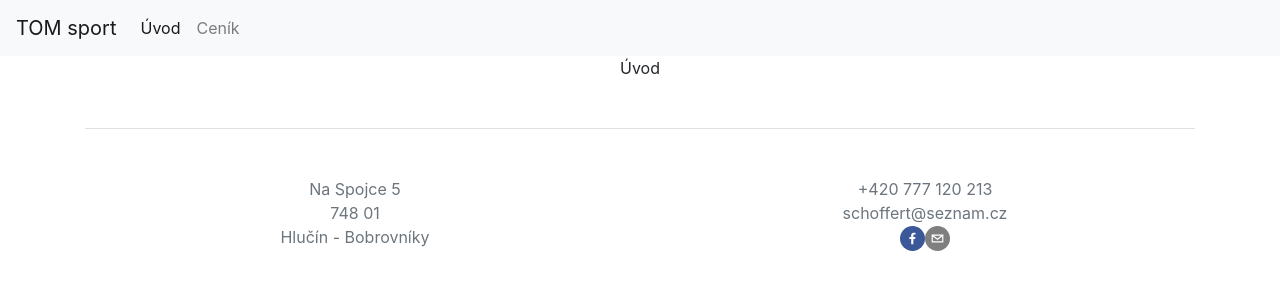
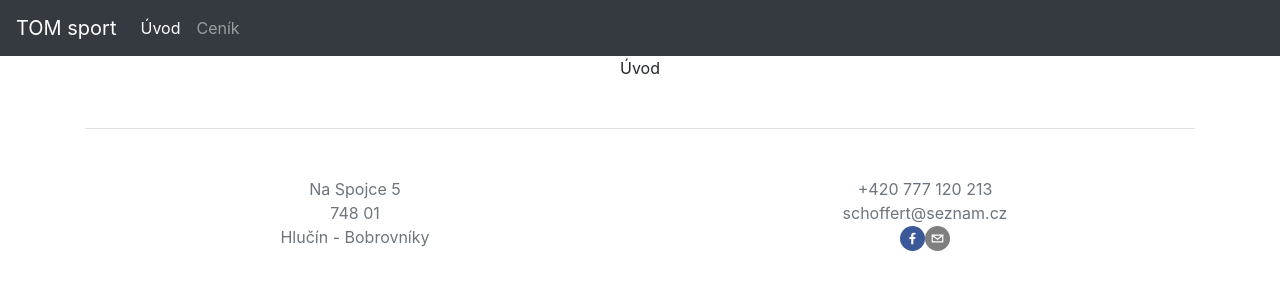
Before and after one commit to pschoffer/tomsport-websites, a React (Create React App) app: page / in a window 1280 px wide. Shown: the top 300 px of the page. Built offline with nearby package versions, Linux system fonts and the light colour scheme.

Commit message:
small things matter

```diff
--- a/src/App.css
+++ b/src/App.css
@@ -1,5 +1,6 @@
 .App {
   text-align: center;
+  font: -apple-system, BlinkMacSystemFont, "Segoe UI", Roboto, "Helvetica Neue", Arial, "Noto Sans", sans-serif, "Apple Color Emoji", "Segoe UI Emoji", "Segoe UI Symbol", "Noto Color Emoji";
 }
 
 .App-logo {
--- a/src/components/navbar.jsx
+++ b/src/components/navbar.jsx
@@ -22,7 +22,7 @@ class NavBar extends Component {
 
   render() {
     return (
-      <nav className="navbar navbar-expand-lg navbar-light bg-light">
+      <nav className="navbar navbar-expand-lg navbar-dark bg-dark">
         <a
           className="navbar-brand"
           href="#"
```
